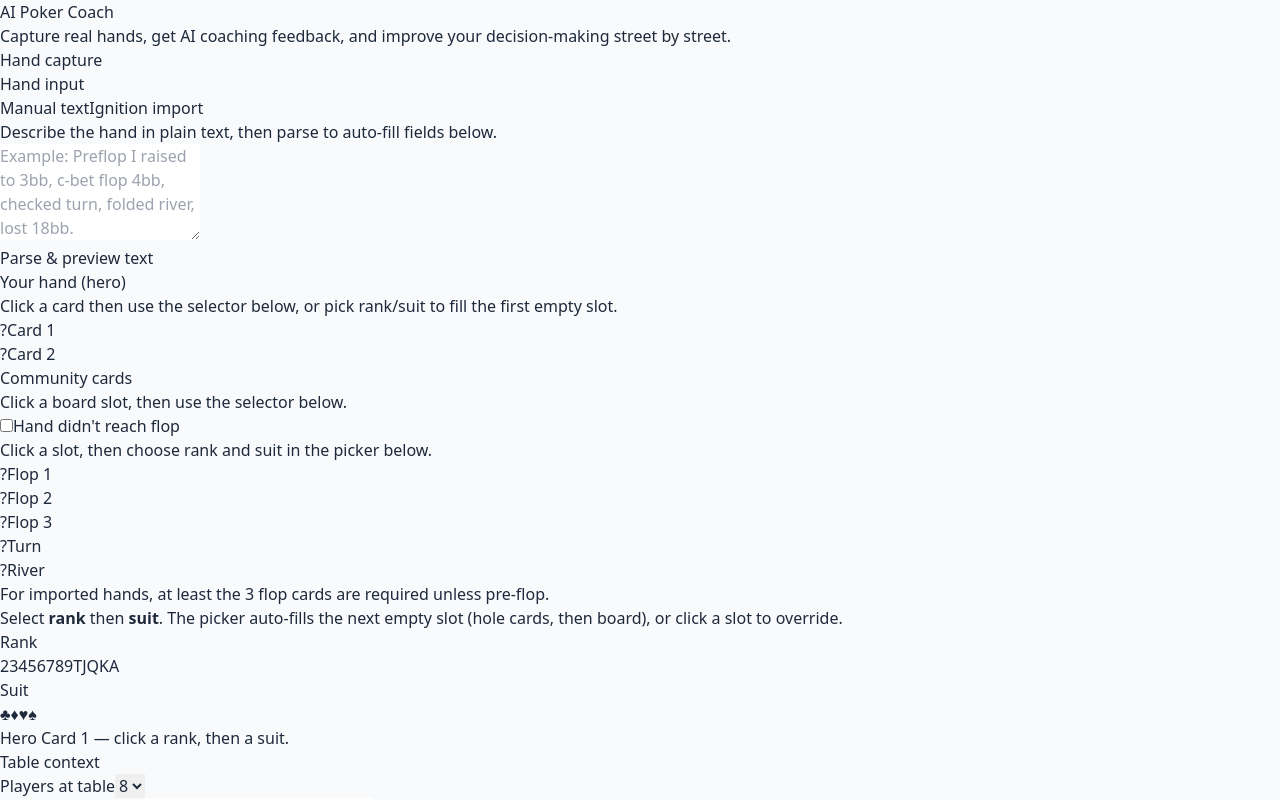
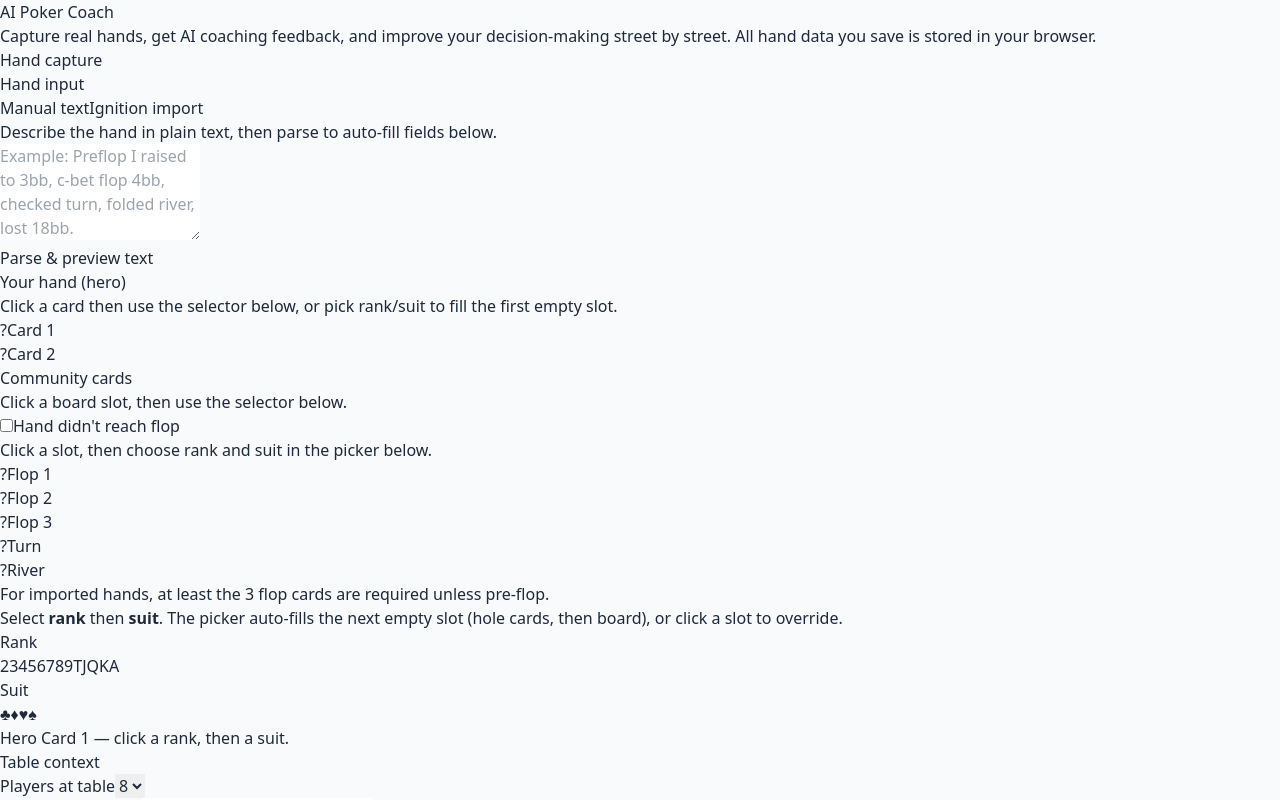
Before and after one commit to lyleseebeck/ai-poker-coach, a React (Vite) app: page / in a window 1280 px wide. Shown: the top 800 px of the page. Built offline with nearby package versions, Linux system fonts and the light colour scheme.

Commit message:
Clarify browser-local storage in header copy

```diff
--- a/src/App.jsx
+++ b/src/App.jsx
@@ -186,7 +186,7 @@ export function App() {
       <header className="mb-8">
         <h1 className="text-2xl font-semibold text-slate-800">AI Poker Coach</h1>
         <p className="text-slate-500 text-sm mt-1">
-          Capture real hands, get AI coaching feedback, and improve your decision-making street by street.
+          Capture real hands, get AI coaching feedback, and improve your decision-making street by street. All hand data you save is stored in your browser.
         </p>
       </header>
 
```
